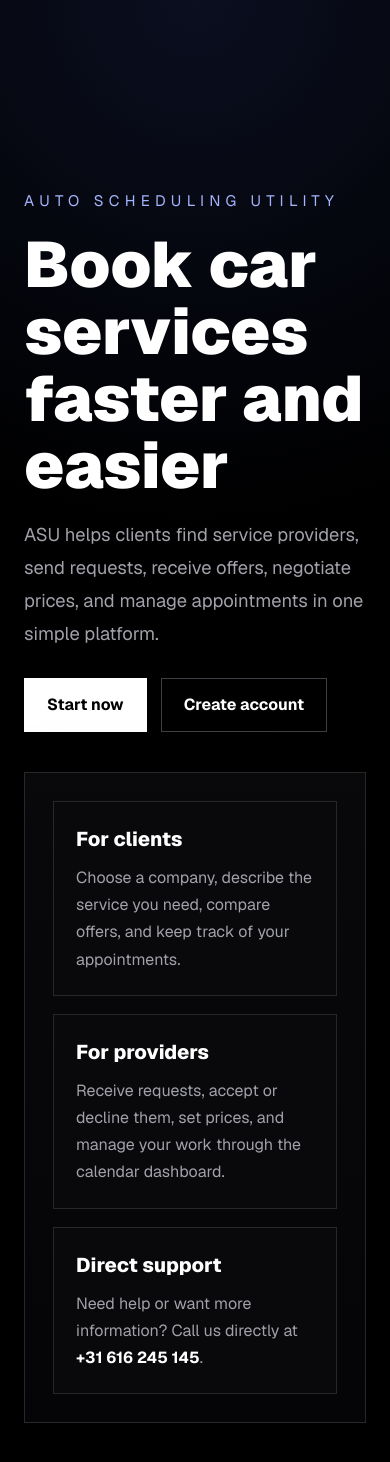
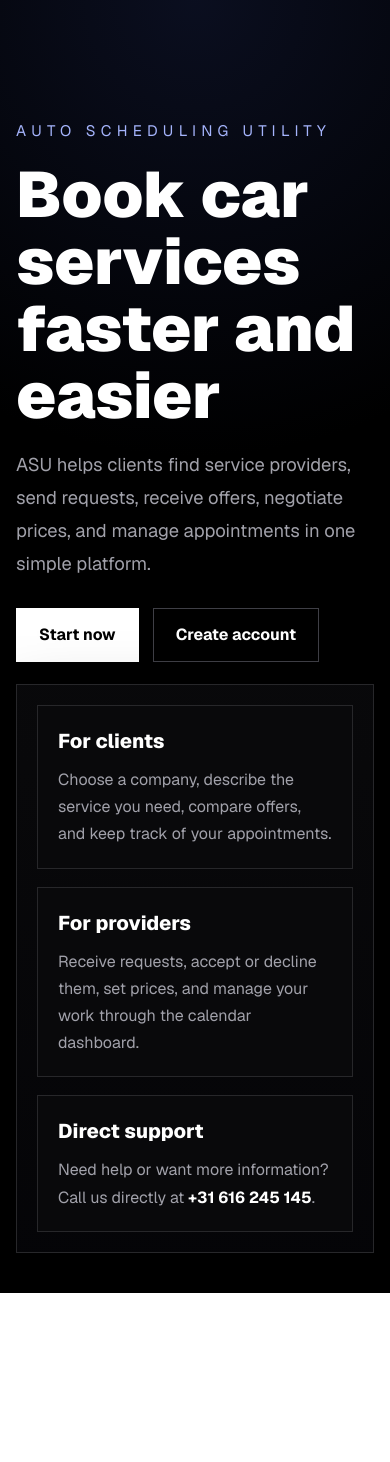
Before and after one commit to calin196/ASU-Auto-Scheduling-Utility, a Next.js app: page / in a window 390 px wide. Shown: the top 1462 px of the page. After the commit the page ends 1293 px from the top, so only its background shows below. Built offline with nearby package versions, Linux system fonts and the light colour scheme.

Commit message:
Add responsive mobile styles for phone layout

```diff
--- a/src/app/globals.css
+++ b/src/app/globals.css
@@ -180,8 +180,13 @@ button {
   font-weight: 600;
 }
 
-@media (max-width: 640px) {
+@media (max-width: 768px) {
+  .auth-shell {
+    padding: 18px;
+  }
+
   .auth-card {
+    max-width: 100% !important;
     padding: 28px 20px;
     border-radius: 24px;
   }
@@ -189,4 +194,33 @@ button {
   .auth-title {
     font-size: 2.4rem;
   }
+
+  .auth-form {
+    gap: 16px;
+  }
+
+  .form-input,
+  .form-select,
+  .auth-button {
+    font-size: 0.98rem;
+  }
 }
+
+@media (max-width: 640px) {
+  .auth-card {
+    padding: 24px 18px;
+    border-radius: 22px;
+  }
+
+  .auth-title {
+    font-size: 2.1rem;
+  }
+}
+
+img,
+iframe,
+svg,
+video {
+  max-width: 100%;
+  height: auto;
+}
--- a/src/app/home.module.css
+++ b/src/app/home.module.css
@@ -27,3 +27,22 @@
 .infoBlock:last-child {
   margin-bottom: 0;
 }
+
+@media (max-width: 980px) {
+  .homeSection {
+    padding: 140px 18px 48px;
+    gap: 28px;
+  }
+}
+
+@media (max-width: 640px) {
+  .homeSection {
+    padding: 120px 16px 40px;
+    gap: 22px;
+  }
+
+  .infoCard,
+  .infoBlock {
+    padding: 20px;
+  }
+}
```
